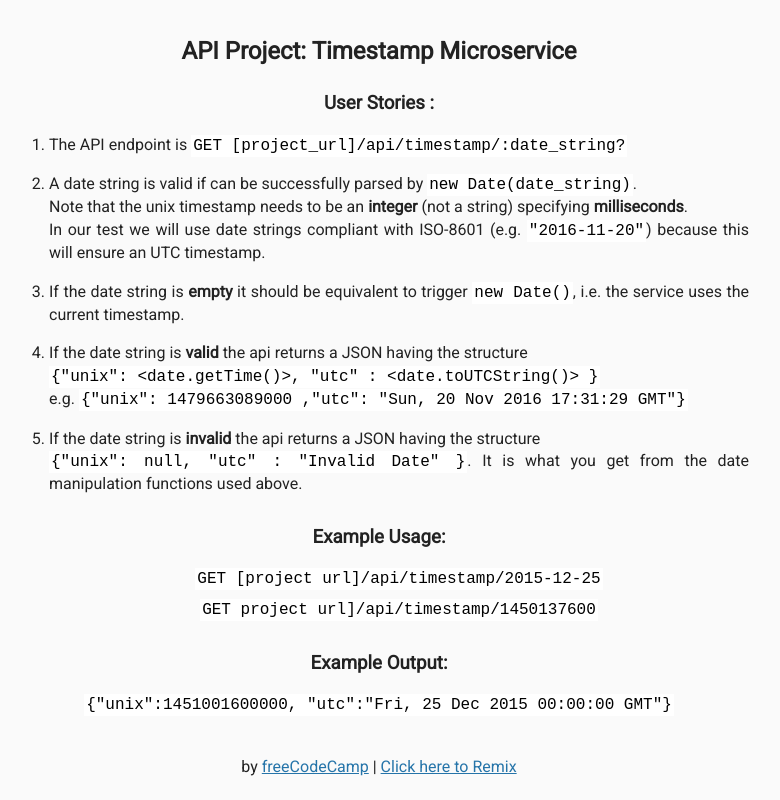
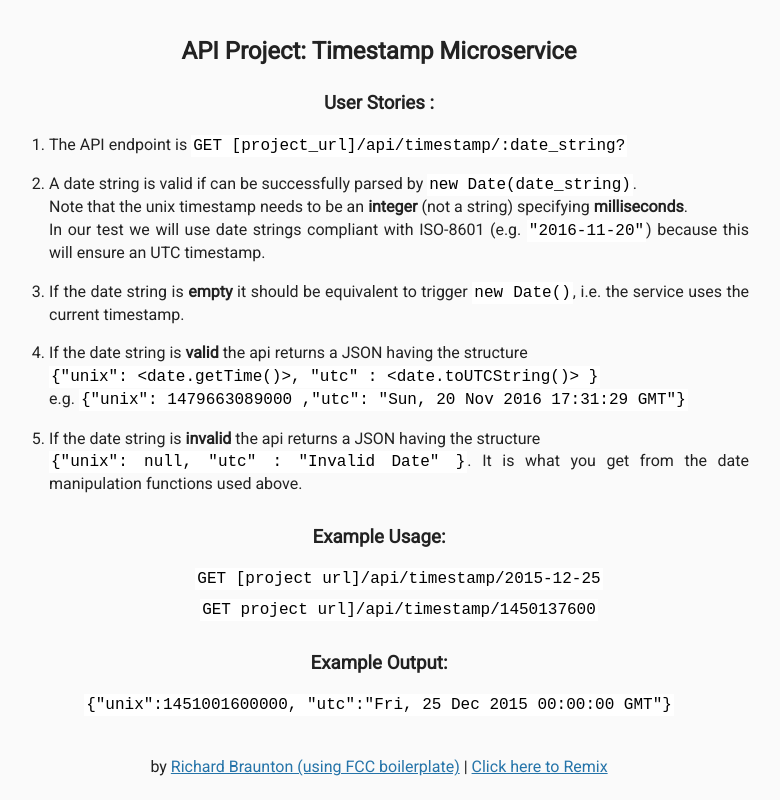
Before and after one commit to richb999git/api-microservice-timestamp, a website: page views/index.html in a window 1280 px wide. Shown: the whole page, without its empty margins (261-1041 px from the left). Drawn offline with Linux system fonts and the light colour scheme; files that its build step writes are made by us from their sources.

Commit message:
🏂🐫 Updated with Glitch

```diff
--- a/views/index.html
+++ b/views/index.html
@@ -42,7 +42,7 @@
       </div>
       <div class="footer">
         <p>
-          by <a href="http://www.freecodecamp.com/">freeCodeCamp</a> | <a href="https://hyperdev.com/#!/remix/FCC_API_timestamp_bplate/8338be2-a353-4892-8a0d-6295e4f12eb5">Click here to Remix</a>
+          by <a href="https://glitch.com/@richb999git">Richard Braunton (using FCC boilerplate)</a> | <a href="https://glitch.com/edit/#!/remix/api-microservice-timestamp">Click here to Remix</a>
         </p>
       </div>
    </body>
```
